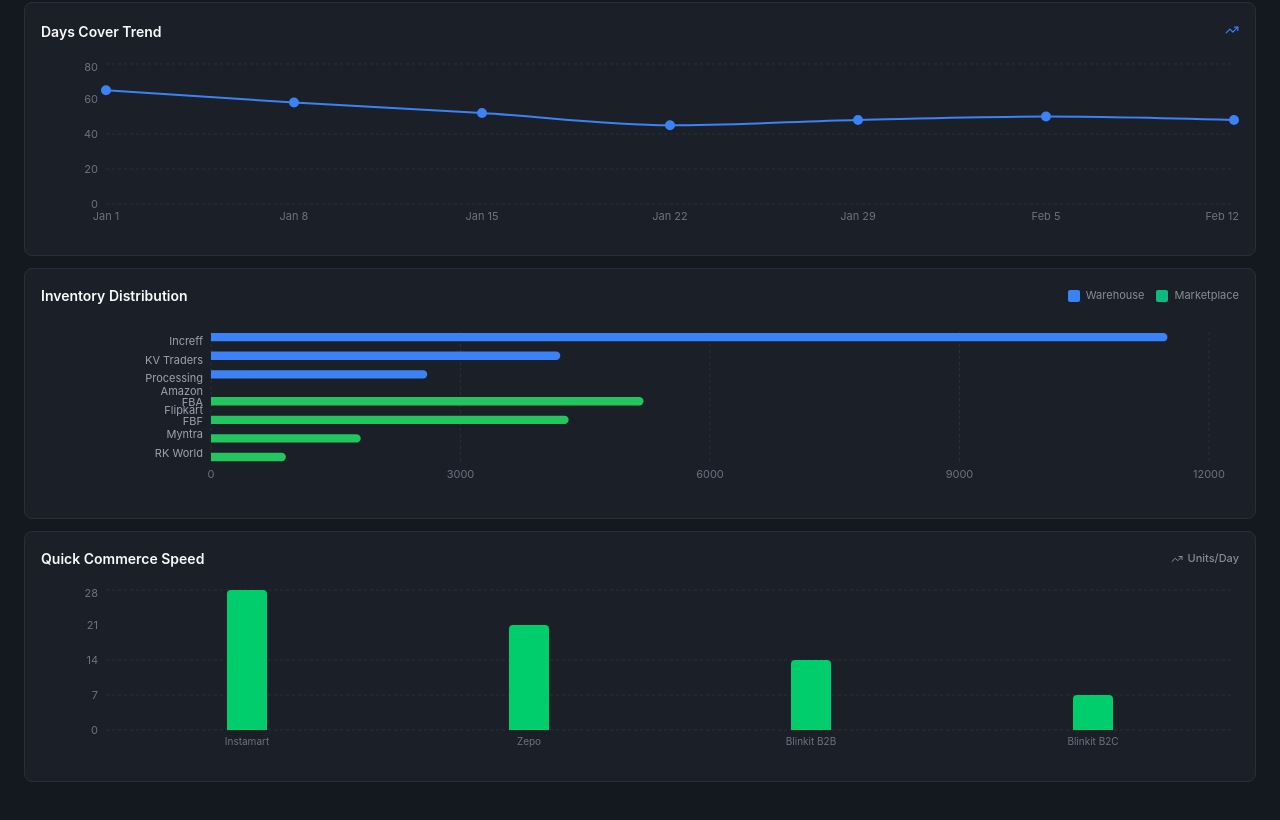
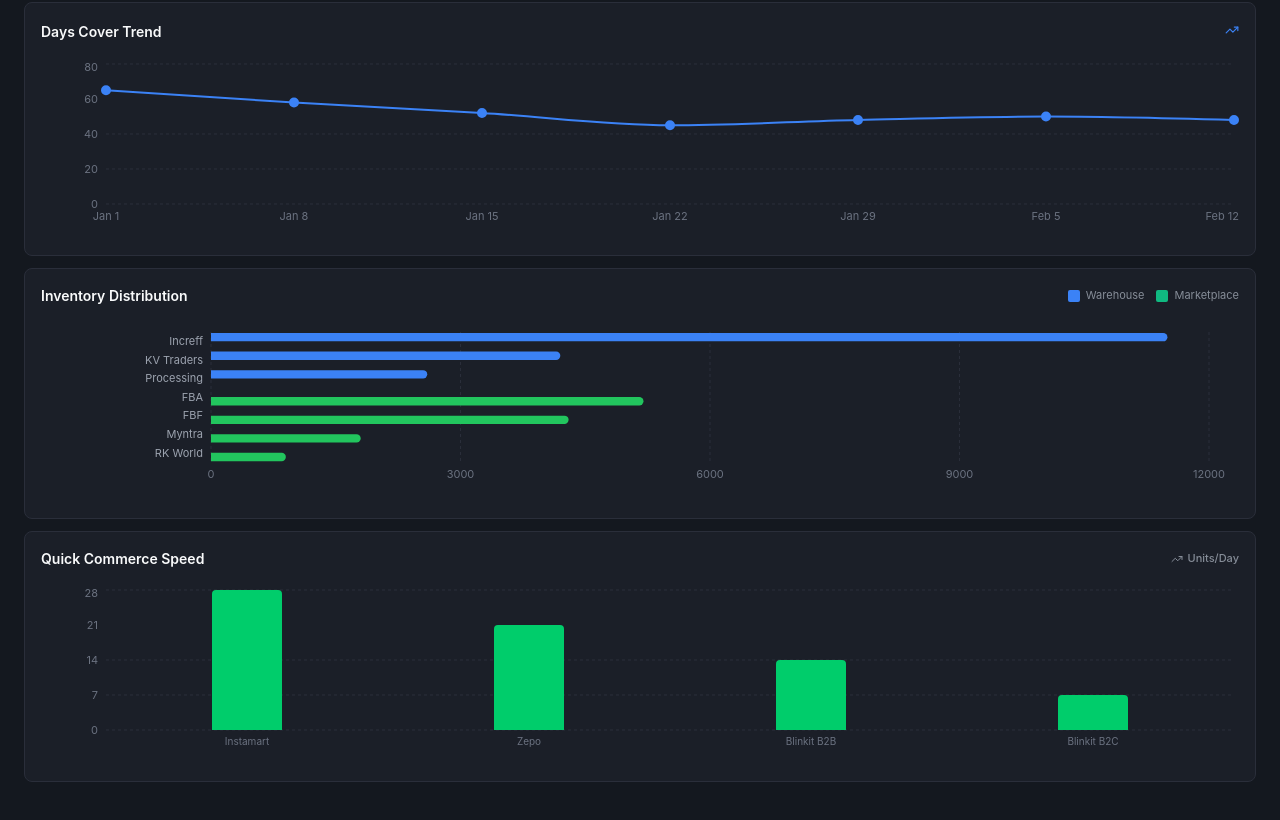
Before and after one commit to javalepratik7/Operations-Frontend, a React (Vite) app: page / in a window 1280 px wide. Shown: the part 1361-2181 px from the top of the page. Built offline with nearby package versions, Linux system fonts and the light colour scheme.

Commit message:
update ui

```diff
--- a/src/Components/ProductDashboard.jsx
+++ b/src/Components/ProductDashboard.jsx
@@ -263,8 +263,8 @@ const ProductDashboard = () => {
     { name: "Increff", warehouse: 11500, marketplace: 0 },
     { name: "KV Traders", warehouse: 4200, marketplace: 0 },
     { name: "Processing ", warehouse: 2600, marketplace: 0 },
-    { name: "Amazon FBA", warehouse: 0, marketplace: 5200 },
-    { name: "Flipkart FBF", warehouse: 0, marketplace: 4300 },
+    { name: "FBA", warehouse: 0, marketplace: 5200 },
+    { name: "FBF", warehouse: 0, marketplace: 4300 },
     { name: "Myntra", warehouse: 0, marketplace: 1800 },
     { name: "RK World", warehouse: 0, marketplace: 900 },
   ];
@@ -617,14 +617,14 @@ const ProductDashboard = () => {
                   <Bar
                     dataKey="warehouse"
                     fill="#3b82f6"
-                    barSize={14}
+                    barSize={16}
                     radius={[0, 6, 6, 0]}
                   />
 
                   <Bar
                     dataKey="marketplace"
                     fill="#22c55e"
-                    barSize={14}
+                    barSize={18}
                     radius={[0, 6, 6, 0]}
                   />
                 </BarChart>
@@ -671,7 +671,7 @@ const ProductDashboard = () => {
                     dataKey="units"
                     fill="#00cd6b"
                     radius={[4, 4, 0, 0]}
-                    barSize={40}
+                    barSize={70}
                   />
                 </BarChart>
               </ResponsiveContainer>
```
